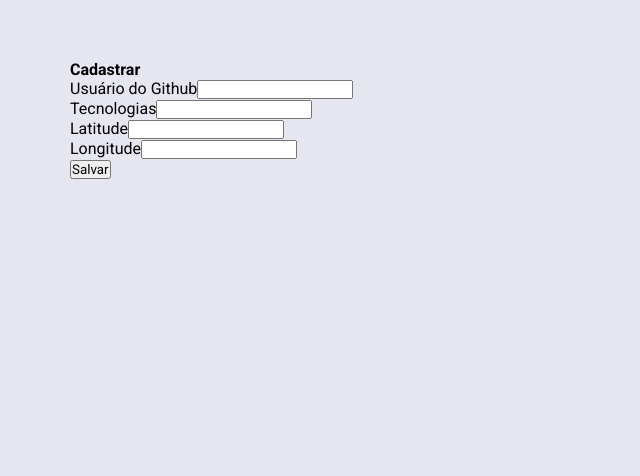
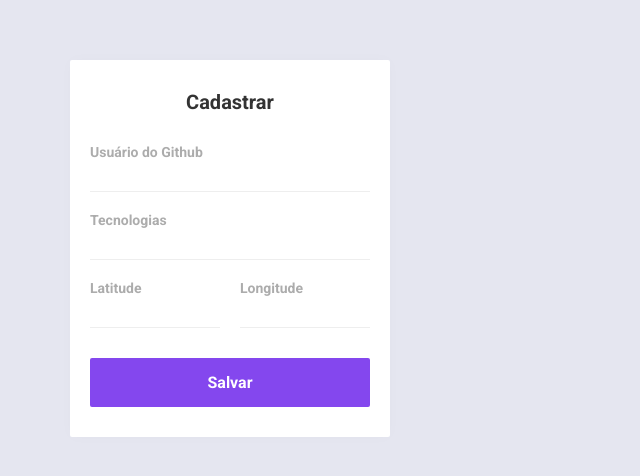
Before and after one commit to thallysbraz/OmniStack10, a React (Create React App) app in the folder web/: page / in a window 1280 px wide. Shown: the top 476 px of the page, without its empty margins (0-640 px from the left). Built offline with nearby package versions, Linux system fonts and the light colour scheme.

Commit message:
Style form

```diff
--- a/web/src/App.js
+++ b/web/src/App.js
@@ -2,6 +2,7 @@
 
 import "./global.css";
 import "./App.css";
+import "./Sidebar.css";
 
 function App() {
   return (
--- a/web/src/Sidebar.css
+++ b/web/src/Sidebar.css
@@ -0,0 +1,66 @@
+aside {
+  width: 320px;
+  background: #fff;
+  box-shadow: 0 0 14px 0 rgba(0, 0, 0, 0.02);
+  border-radius: 2px;
+  padding: 30px 20px;
+}
+
+aside strong {
+  font-size: 20px;
+  text-align: center;
+  display: block;
+  color: #333;
+}
+
+aside form {
+  margin-top: 30px;
+}
+
+aside form .input-block + .input-block {
+  margin-top: 20px;
+}
+
+aside form .input-block label {
+  color: #acacac;
+  font-size: 14px;
+  font-weight: bold;
+  display: block;
+}
+
+aside form .input-block input {
+  width: 100%;
+  height: 32px;
+  font-size: 14px;
+  color: #666;
+  border: 0;
+  border-bottom: 1px solid #eee;
+}
+
+aside form .input-group {
+  margin-top: 20px;
+  display: grid;
+  gap: 20px;
+  grid-template-columns: 1fr 1fr;
+}
+
+aside form .input-group .input-block {
+  margin-top: 0;
+}
+
+aside form button[type="submit"] {
+  width: 100%;
+  border: 0;
+  margin-top: 30px;
+  background: #8447ee;
+  border-radius: 2px;
+  padding: 15px 20px;
+  font-size: 16px;
+  font-weight: bold;
+  color: #fff;
+  cursor: pointer;
+  transition: background 0.3s;
+}
+aside form button[type="submit"]:hover {
+  background: #6931ca;
+}
```
